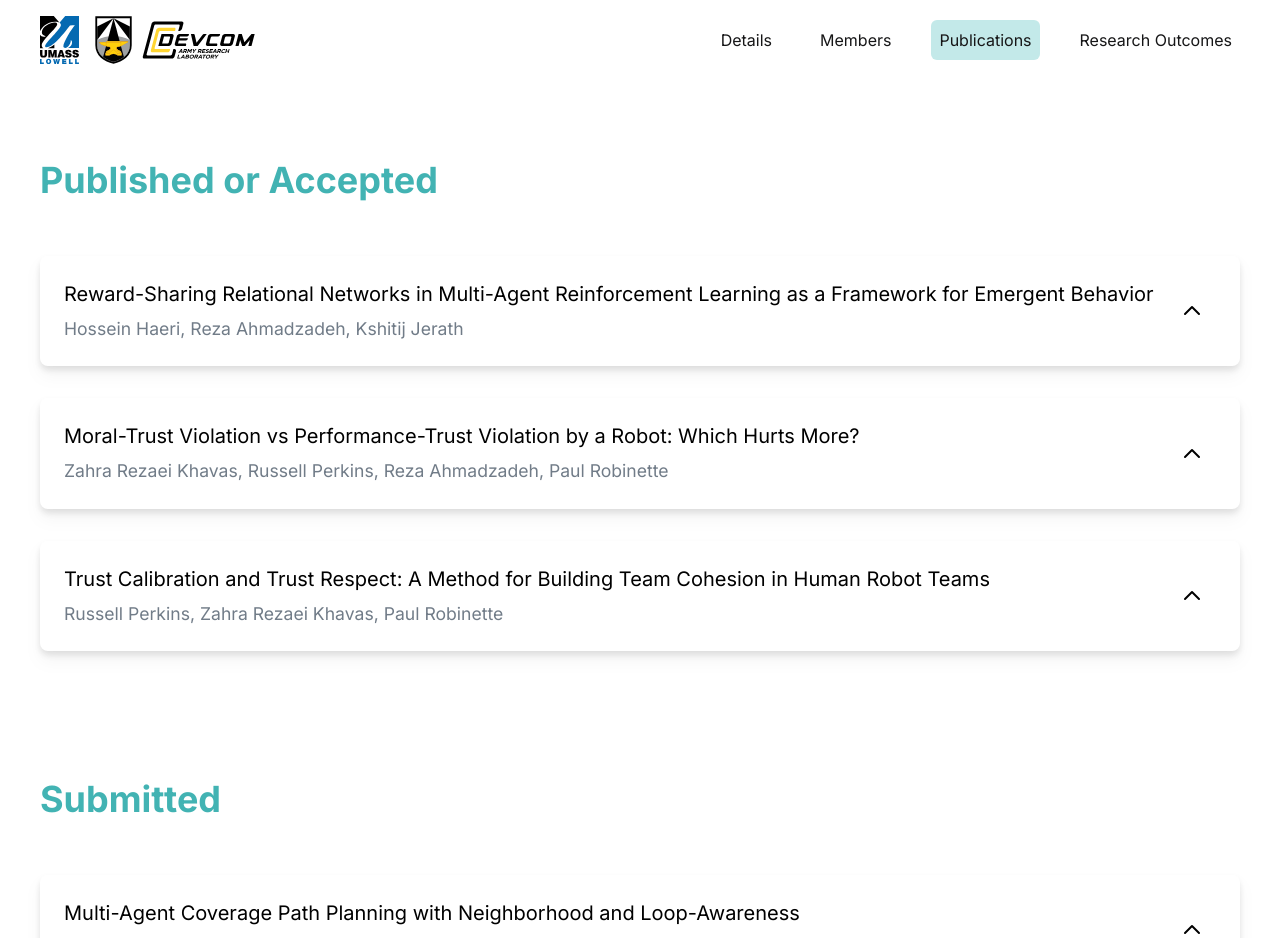
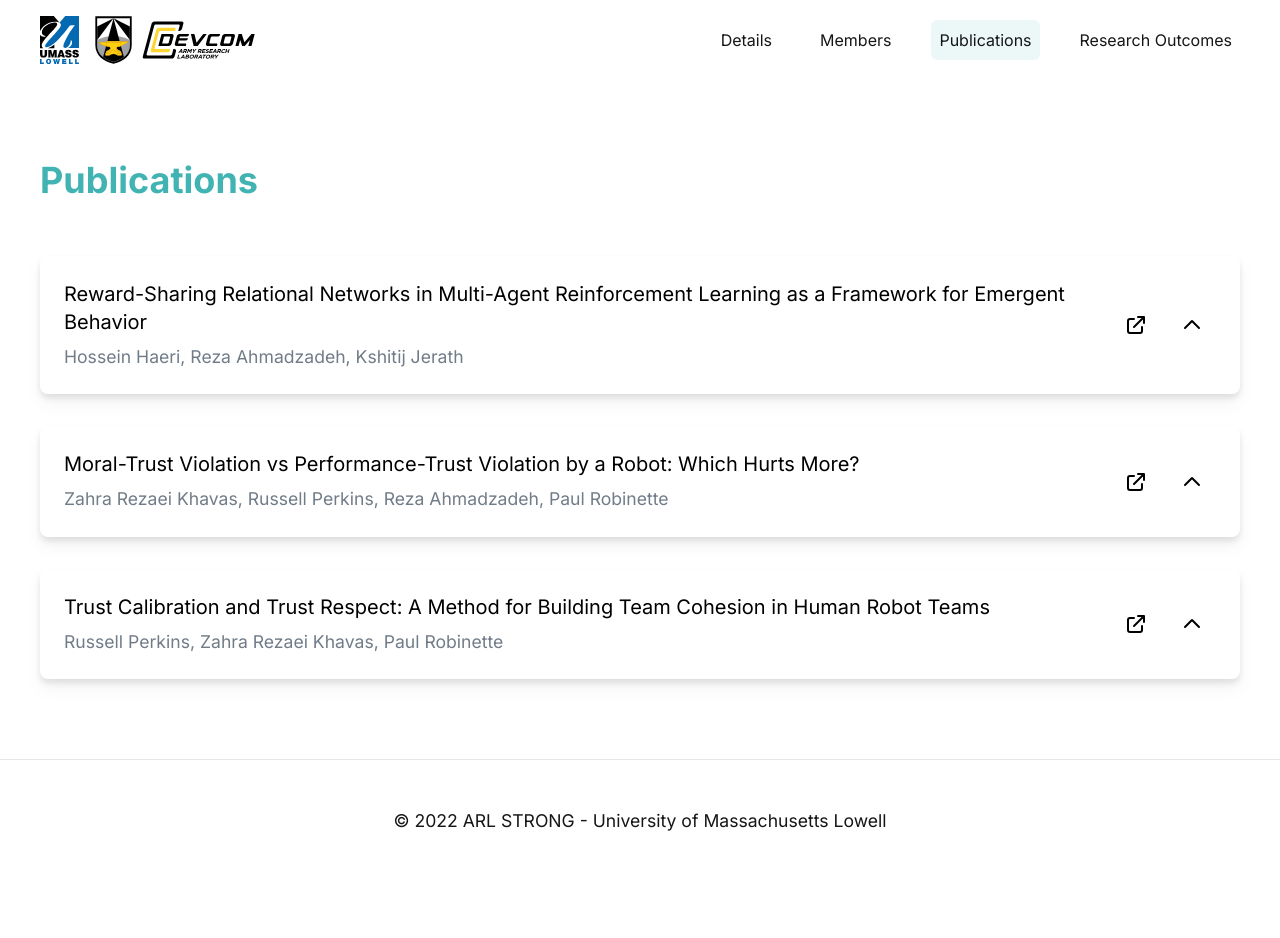
Before and after one commit to mokotturu/arlstrong-uml-website, a React (Create React App) app: page /publications in a window 1280 px wide. Shown: the top 938 px of the page. After the commit the page ends 883 px from the top, so only its background shows below. Built offline with nearby package versions, Linux system fonts and the light colour scheme.

Commit message:
added publication external links, reorganized routing

```diff
--- a/src/components/App.js
+++ b/src/components/App.js
@@ -4,24 +4,30 @@ import About from "./About";
 import Details from "./Details";
 import Members from "./Members";
 import Publications from './Publications';
-import Showcase from './Showcase';
+import ResearchOutcomes from './ResearchOutcomes';
 
 import Footer from "./Footer";
 import Navbar from "./Navbar";
 import ScrollToTop from "./ScrollToTop";
 
+const routes = [
+	{ show: false, name: 'About', path: '/', Component: <About /> },
+	{ show: true, name: 'Details', path: '/details', Component: <Details /> },
+	{ show: true, name: 'Members', path: '/members', Component: <Members /> },
+	{ show: true, name: 'Publications', path: '/publications', Component: <Publications /> },
+	{ show: true, name: 'Research Outcomes', path: '/research-outcomes', Component: <ResearchOutcomes /> },
+];
+
 const App = () => {
 	return (
 		<Router>
 			<ScrollToTop />
-			<Navbar />
+			<Navbar routes={routes} />
 
 			<Routes>
-				<Route path="/" element={<About />} />
-				<Route path="/details" element={<Details />} />
-				<Route path="/members" element={<Members />} />
-				<Route path="/publications" element={<Publications />} />
-				<Route path="/showcase" element={<Showcase />} />
+				{routes.map(({ name, path, Component }) => (
+					<Route key={name} path={path} element={Component} />
+				))}
 			</Routes>
 
 			<Footer />
--- a/src/components/Members.js
+++ b/src/components/Members.js
@@ -11,6 +11,7 @@ import jonroy from "../img/jonroy_canady.jpg";
 import nina from "../img/nina_lauharatanahirun.jpg";
 
 import monish from "../img/monishreddy_kotturu.png";
+import saba from "../img/zahra_rezaei_khavas.png";
 
 const members = [
 	{
@@ -115,7 +116,7 @@ const members = [
 				'role': 'Graduate Research Assistant',
 			},
 			{
-				'img': 'https://via.placeholder.com/150',
+				'img': saba,
 				'name': 'Zahra Rezaei Khavas',
 				'role': 'Graduate Research Assistant',
 			},
--- a/src/components/Navbar.js
+++ b/src/components/Navbar.js
@@ -7,14 +7,7 @@ import { NavLink } from 'react-router-dom';
 import umlLogo from "../img/uml_logo.svg";
 import arlStrongLogo from "../img/arl_logo.svg";
 
-const navigation = [
-	{ name: 'Details', href: '/details' },
-	{ name: 'Members', href: '/members' },
-	{ name: 'Publications', href: '/publications' },
-	{ name: 'Research Outcomes', href: '/showcase' },
-];
-
-const Navbar = () => {
+const Navbar = ({ routes }) => {
 	const [isToggled, setActive] = useState(false);
 
 	return (
@@ -22,22 +15,21 @@ const Navbar = () => {
 			{/* desktop navbar */}
 			<nav className="z-30 top-0 bg-white hidden lg:flex lg:justify-center h-20">
 				<div className="text-eerie-black-900 font-medium flex justify-between items-center lg:min-w-[60em] xl:min-w-[75em] 2xl:min-w-[85em]">
-					<NavLink to="/" className="text-2xl flex items-center">
+					<NavLink to="/" className="text-2xl flex items-center navlink">
 						<img src={umlLogo} alt="UMass Lowell" className="h-12 pr-4" />
 						<img src={arlStrongLogo} alt="UMass Lowell" className="h-12 pr-4" />
 					</NavLink>
-					<div className="right">
 					<div className="flex gap-8 child:inline child:rounded-md child:p-2 child:text-eerie-black-900  child-hover:bg-breen-100 child-hover:cursor-pointer child:duration-150 child:ease-in-out">
-							{navigation.map(item => (
+						{routes.map(item => (
+							item.show &&
 							<NavLink
-									to={item.href}
+								to={item.path}
 								key={item.name}
-									className={({ isActive }) => isActive ? "bg-breen-200" : undefined}
+								className={({ isActive }) => `navlink ${isActive ? "bg-breen-100" : undefined}` }
 							>
 								{item.name}
 							</NavLink>
 						))}
-						</div>
 					</div>
 				</div>
 			</nav>
@@ -49,7 +41,7 @@ const Navbar = () => {
 						<div className="responsive-width flex justify-between items-center">
 							<NavLink
 								to="/"
-								className="text-xl flex items-center"
+								className="text-xl flex items-center navlink"
 								onClick={() => { if (isToggled) setActive(!isToggled) }}
 							>
 								<img src={umlLogo} alt="UMass Lowell" className="h-10 pr-4" />
@@ -69,11 +61,12 @@ const Navbar = () => {
 						</div>
 					</div>
 					<div className={`animate__animated absolute top-16 z-20 child:z-20 w-full flex flex-col gap-4 py-4 bg-white child:text-eerie-black-900 shadow-[0rem_99999rem_0rem_99997rem_rgba(0,0,0,0.5)] ${isToggled ? 'animate__fadeInDown' : 'animate__fadeOutUp'}`}>
-						{navigation.map(item => (
+						{routes.map(item => (
+							item.show &&
 							<NavLink
-								to={item.href}
+								to={item.path}
 								key={item.name}
-								className={({ isActive }) => `rounded-md px-4 py-2 mx-4 ${isActive ? "bg-breen-100" : ''}` }
+								className={({ isActive }) => `rounded-md px-4 py-2 mx-4 navlink ${isActive ? "bg-breen-100" : undefined}` }
 								onClick={() => { if (isToggled) setActive(!isToggled) }}
 							>
 								{item.name}
--- a/src/components/Publication.js
+++ b/src/components/Publication.js
@@ -1,6 +1,6 @@
 import { useRef, useState } from "react";
 
-const Publication = ({title, authors, abstract}) => {
+const Publication = ({ pathName, title, authors, abstract }) => {
 	const [isOpen, setOpen] = useState(false);
 	const abstractRef = useRef();
 
@@ -13,7 +13,17 @@ const Publication = ({title, authors, abstract}) => {
 					<h2 className="text-xl mb-2">{title}</h2>
 					<p className="text-slate-grey">{authors}</p>
 				</div>
-				<div className="h-100 flex justify-center items-center">
+				<div className="h-100 flex justify-center items-center gap-2">
+					<a
+						href={pathName}
+						target="_blank"
+						rel="noopener noreferrer"
+						className="p-3 rounded-lg bg-white hover:bg-breen-100 transition-all duration-300"
+					>
+						<svg xmlns="http://www.w3.org/2000/svg" className="h-6 w-6" fill="none" viewBox="0 0 24 24" stroke="currentColor" strokeWidth="2">
+							<path strokeLinecap="round" strokeLinejoin="round" d="M10 6H6a2 2 0 00-2 2v10a2 2 0 002 2h10a2 2 0 002-2v-4M14 4h6m0 0v6m0-6L10 14" />
+						</svg>
+					</a>
 					<button
 						onClick={() => setOpen(!isOpen)}
 						className="p-3 rounded-lg bg-white hover:bg-breen-100 transition-all duration-300"
--- a/src/components/Publications.js
+++ b/src/components/Publications.js
@@ -2,37 +2,25 @@ import Publication from "./Publication";
 
 const publications = [
 	{
-		"heading": "Published or Accepted",
+		"heading": "Publications",
 		"items": [
 			{
+				"pathName": "https://ala2021.vub.ac.be/papers/ALA2021_paper_16.pdf",
 				"title": "Reward-Sharing Relational Networks in Multi-Agent Reinforcement Learning as a Framework for Emergent Behavior",
 				"authors": "Hossein Haeri, Reza Ahmadzadeh, Kshitij Jerath",
 				"abstract": "In this work, we integrate 'social' interactions into the MARL setup through a user-defined relational network and examine the effects of agent-agent relations on the rise of emergent behaviors. Leveraging insights from sociology and neuroscience, our proposed framework models agent relationships using the notion of Reward-Sharing Relational Networks (RSRN), where network edge weights act as a measure of how much one agent is invested in the success of (or 'cares about') another. We construct relational rewards as a function of the RSRN interaction weights to collectively train the multi-agent system via a multi-agent reinforcement learning algorithm. The performance of the system is tested for a 3-agent scenario with different relational network structures (e.g., self-interested, communitarian, and authoritarian networks). Our results indicate that reward-sharing relational networks can significantly influence learned behaviors. We posit that RSRN can act as a framework where different relational networks produce distinct emergent behaviors, often analogous to the intuited sociological understanding of such networks.",
 			},
 			{
+				"pathName": "https://arxiv.org/abs/2110.04418",
 				"title": "Moral-Trust Violation vs Performance-Trust Violation by a Robot: Which Hurts More?",
 				"authors": "Zahra Rezaei Khavas, Russell Perkins, Reza Ahmadzadeh, Paul Robinette",
+				"abstract": "In recent years a modern conceptualization of trust in human-robot interaction (HRI) was introduced by Ullman et al.(Ullman and Malle 2018). This new conceptualization of trust suggested that trust between humans and robots is multidimensional, incorporating both performance aspects (i.e., similar to the trust in human-automation interaction) and moral aspects (i.e., similar to the trust in human-human interaction). But how does a robot violating each of these different aspects of trust affect human trust in a robot? How does trust in robots change when a robot commits a moral-trust violation compared to a performance-trust violation? And whether physiological signals have the potential to be used for assessing gain/loss of each of these two trust aspects in a human. We aim to design an experiment to study the effects of performance-trust violation and moral-trust violation separately in a search and rescue task. We want to see whether two failures of a robot with equal magnitudes would affect human trust differently if one failure is due to a performance-trust violation and the other is a moral-trust violation.",
 			},
 			{
+				"pathName": "https://arxiv.org/abs/2110.06809",
 				"title": "Trust Calibration and Trust Respect: A Method for Building Team Cohesion in Human Robot Teams",
 				"authors": "Russell Perkins, Zahra Rezaei Khavas, Paul Robinette",
-			},
-		]
-	},
-	{
-		"heading": "Submitted",
-		"items": [
-			{
-				"title": "Multi-Agent Coverage Path Planning with Neighborhood and Loop-Awareness",
-				"authors": "Alok Malik, Kshitij Jerath, Reza Ahmadzadeh",
-			},
-			{
-				"title": "Employing Physiological Measurements for Trust Assessment in Human-Robot Interaction: Real-world challenges",
-				"authors": "Zahra Rezaei Khavas, Reza Ahmadzadeh, Paul Robinette",
-			},
-			{
-				"title": "Would Human Retaliation Strategy Vary Among Human and Robotic Teammates?",
-				"authors": "Zahra Rezaei Khavas, Reza Ahmadzadeh, Paul Robinette",
+				"abstract": "Recent advances in the areas of human-robot interaction (HRI) and robot autonomy are changing the world. Today robots are used in a variety of applications. People and robots work together in human autonomous teams (HATs) to accomplish tasks that, separately, cannot be easily accomplished. Trust between robots and humans in HATs is vital to task completion and effective team cohesion. For optimal performance and safety of human operators in HRI, human trust should be adjusted to the actual performance and reliability of the robotic system. The cost of poor trust calibration in HRI, is at a minimum, low performance, and at higher levels it causes human injury or critical task failures. While the role of trust calibration is vital to team cohesion it is also important for a robot to be able to assess whether or not a human is exhibiting signs of mistrust due to some other factor such as anger, distraction or frustration. In these situations the robot chooses not to calibrate trust, instead the robot chooses to respect trust. The decision to respect trust is determined by the robots knowledge of whether or not a human should trust the robot based on its actions(successes and failures) and its feedback to the human. We show that the feedback in the form of trust calibration cues(TCCs) can effectively change the trust level in humans. This information is potentially useful in aiding a robot it its decision to respect trust.",
 			},
 		]
 	},
@@ -52,6 +40,7 @@ const Publications = () => {
 							{set.items.map((item, i) => (
 								<Publication
 									key={`publication-${i}`}
+									pathName={item.pathName}
 									title={item.title}
 									authors={item.authors}
 									abstract={item.abstract}
--- /dev/null
+++ b/src/components/ResearchOutcomes.js
@@ -0,0 +1,22 @@
+const ResearchOutcomes = () => {
+	return (
+		<section className="flex justify-center flex-1">
+			<div className="flex flex-col">
+				<div className="py-20 responsive-width child:w-full">
+					<h1 className="heading">Videos</h1>
+					<p>Videos</p>
+				</div>
+				<div className="py-20 responsive-width child:w-full">
+					<h1 className="heading">Presentations</h1>
+					<p>Presentations</p>
+				</div>
+				<div className="py-20 responsive-width child:w-full">
+					<h1 className="heading">Other Links</h1>
+					<p>Other Links</p>
+				</div>
+			</div>
+		</section>
+	)
+}
+
+export default ResearchOutcomes;
--- a/src/components/Showcase.js
+++ /dev/null
@@ -1,12 +0,0 @@
-const Showcase = () => {
-	return (
-		<section className="flex justify-center flex-1">
-			<div className="py-20 responsive-width child:w-full">
-				<h1 className="heading">Showcase</h1>
-				<p>Feel free to checkout our showcase!</p>
-			</div>
-		</section>
-	)
-}
-
-export default Showcase;
```
Also changed, not shown: src/img/zahra_rezaei_khavas.png (added). Lines whose indentation alone changed are shown as unchanged.
